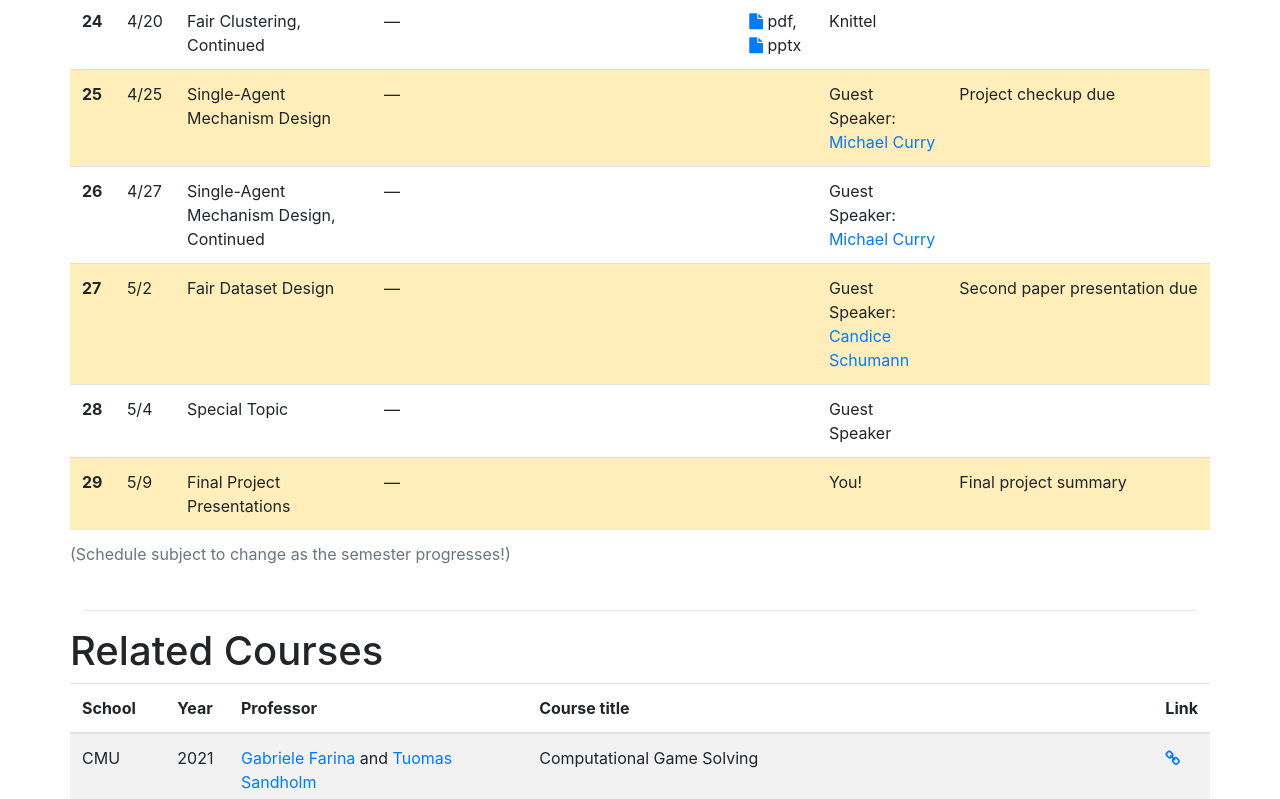
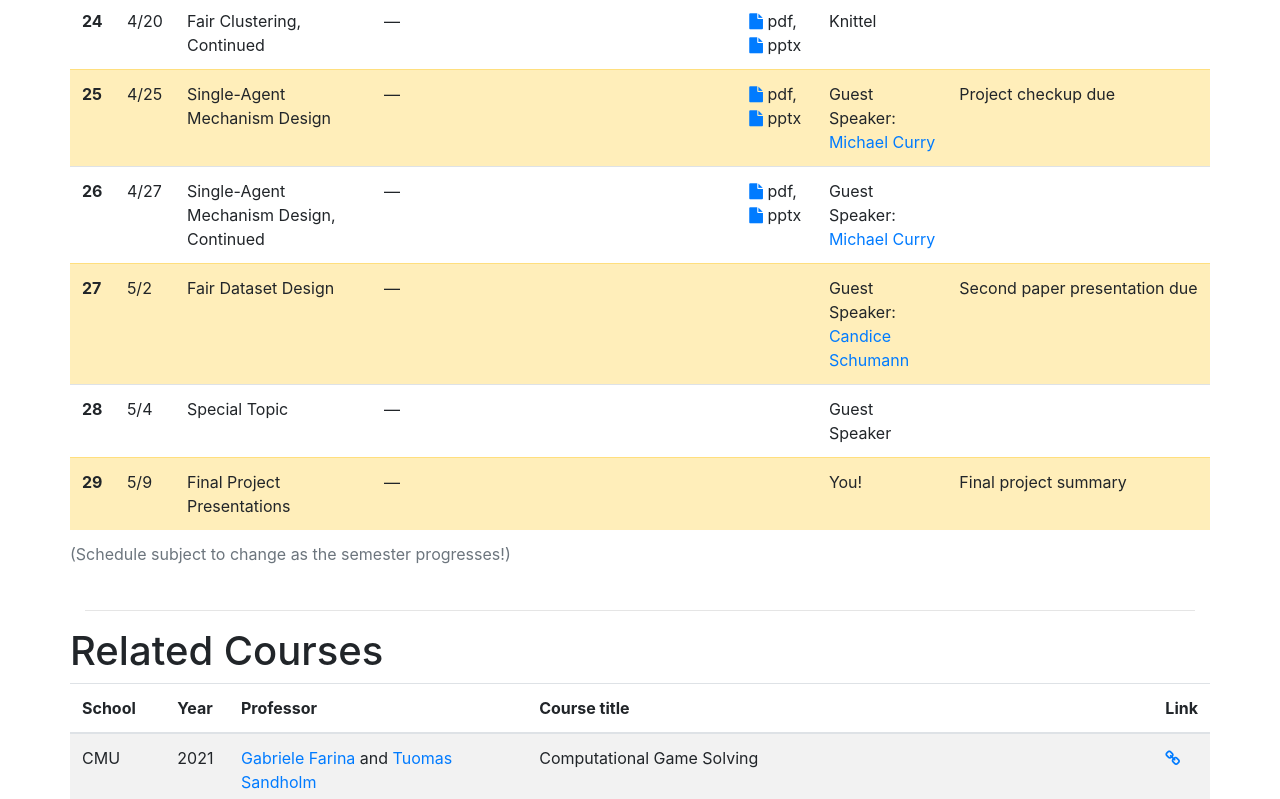
Before and after one commit to mech-design/mech-design.github.io, a plain HTML site: page index.html in a window 1280 px wide. Shown: the part 4966-5765 px from the top of the page. Drawn offline with nearby package versions, Linux system fonts and the light colour scheme; a web font is replaced by a local one.

Commit message:
Added Michael's slides

```diff
--- a/index.html
+++ b/index.html
@@ -492,7 +492,7 @@
                             <td>4/25</td>
                             <td>Single-Agent Mechanism Design</td>
                             <td>&mdash;</td>
-                            <td></td>
+                            <td><a href="lecs/convexity_mechanism_design.pdf"><i class="fa fa-file" aria-hidden="true"></i></a> pdf, <a href="lecs/convexity_mechanism_design.pptx"><i class="fa fa-file" aria-hidden="true"></i></a> pptx</td>
                             <!--<td><a href="lecs/cmsc498t_s2022_lec04+05_dickerson.pdf"><i class="fa fa-file" aria-hidden="true"></i></a> pdf, <a href="lecs/cmsc498t_s2022_lec04+05_dickerson.pptx"><i class="fa fa-file" aria-hidden="true"></i></a> pptx</td>-->
                             <td>Guest Speaker: <a href="https://www.cs.umd.edu/~curry/">Michael Curry</a></td>
                             <!--<td>Second paper presentation due</td>-->
@@ -503,7 +503,7 @@
                             <td>4/27</td>
                             <td>Single-Agent Mechanism Design, Continued</td>
                             <td>&mdash;</td>
-                            <td></td>
+                            <td><a href="lecs/convexity_mechanism_design.pdf"><i class="fa fa-file" aria-hidden="true"></i></a> pdf, <a href="lecs/convexity_mechanism_design.pptx"><i class="fa fa-file" aria-hidden="true"></i></a> pptx</td>
                             <!--<td><a href="lecs/cmsc498t_s2022_lec04+05_dickerson.pdf"><i class="fa fa-file" aria-hidden="true"></i></a> pdf, <a href="lecs/cmsc498t_s2022_lec04+05_dickerson.pptx"><i class="fa fa-file" aria-hidden="true"></i></a> pptx</td>-->
                             <td>Guest Speaker: <a href="https://www.cs.umd.edu/~curry/">Michael Curry</a></td>
 				    <td></td>
```
Also changed, not shown: 2 other files.
